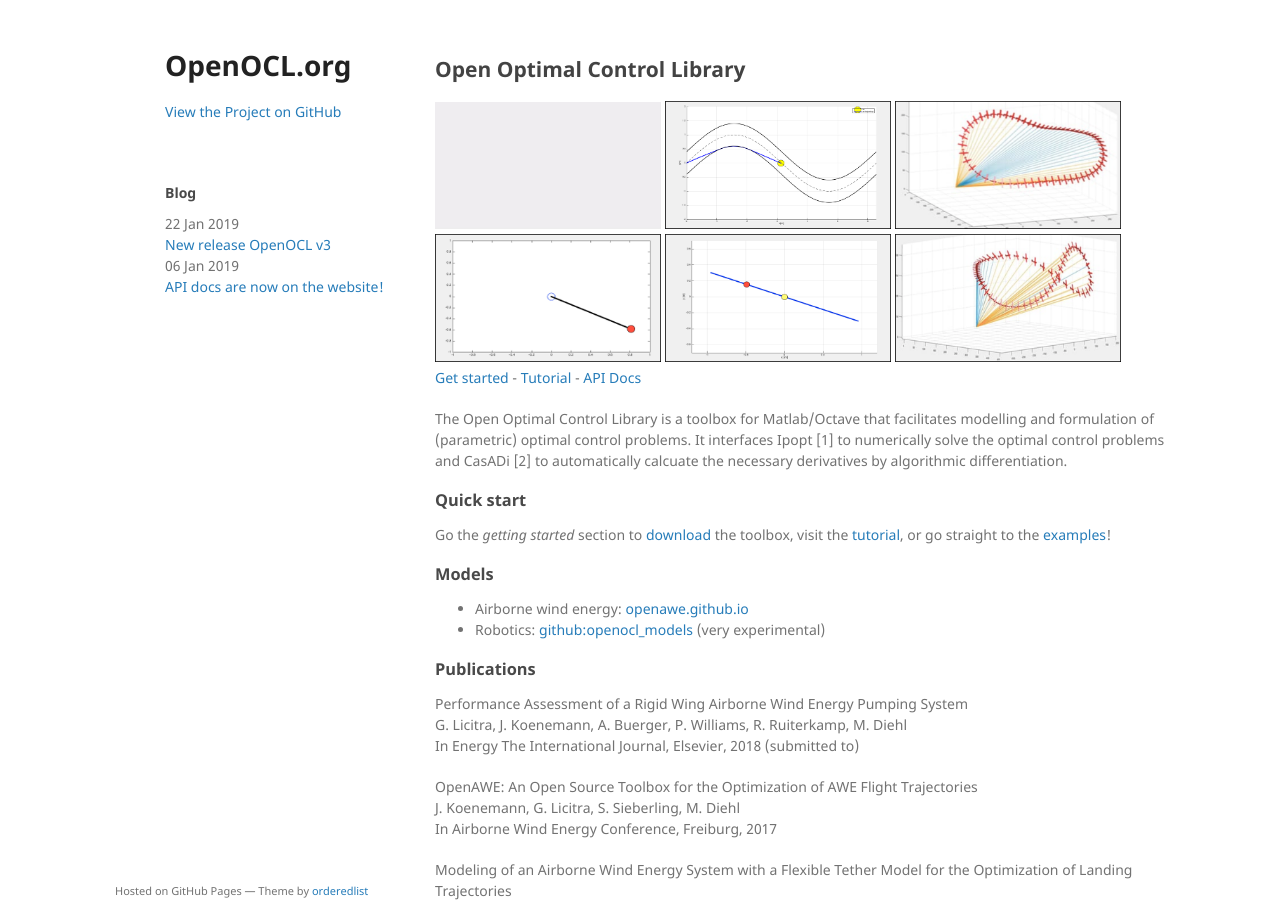
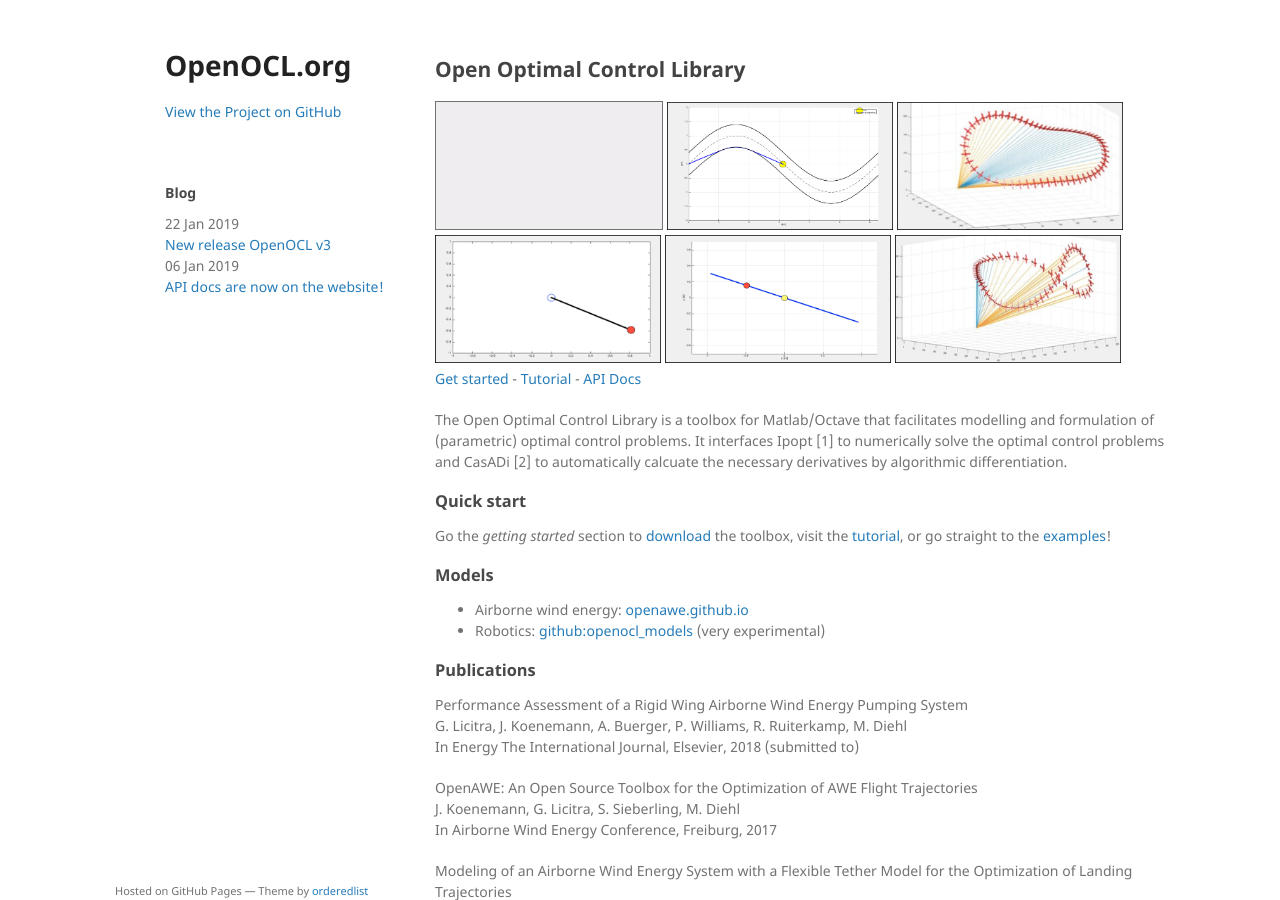
Before and after one commit to OpenOCL/openocl.github.io, a Jekyll site: the page built from index.md, in a window 1280 px wide and 900 px high. Built offline with Jekyll 4.4.1, drawn with Linux system fonts in a browser that asks for light colours; our own code applies the rules of GitHub Pages for plain Markdown files.

Commit message:
Update index.md

```diff
--- a/index.md
+++ b/index.md
@@ -1,7 +1,7 @@
 ---
 title: Open Optimal Control Library
 ---
-<img src="https://openocl.org/imgs/cartpole.gif" width="31%"> <img src="https://openocl.org/imgs/car.png" width="31%"> <img src="https://openocl.org/imgs/circ.png" width="31%">
+<img src="https://openocl.org/imgs/cartpole.gif" width="31%" border="1"> <img src="https://openocl.org/imgs/car.png" width="31%"> <img src="https://openocl.org/imgs/circ.png" width="31%">
 <img src="https://openocl.org/imgs/pend.png" width="31%"> <img src="https://openocl.org/imgs/ballbeam.png" width="31%"> <img src="https://openocl.org/imgs/lemn.png" width="31%">
 [Get started](get-started.md) - [Tutorial](tutorial.md) - [API Docs](api-docs.md)
 
```
